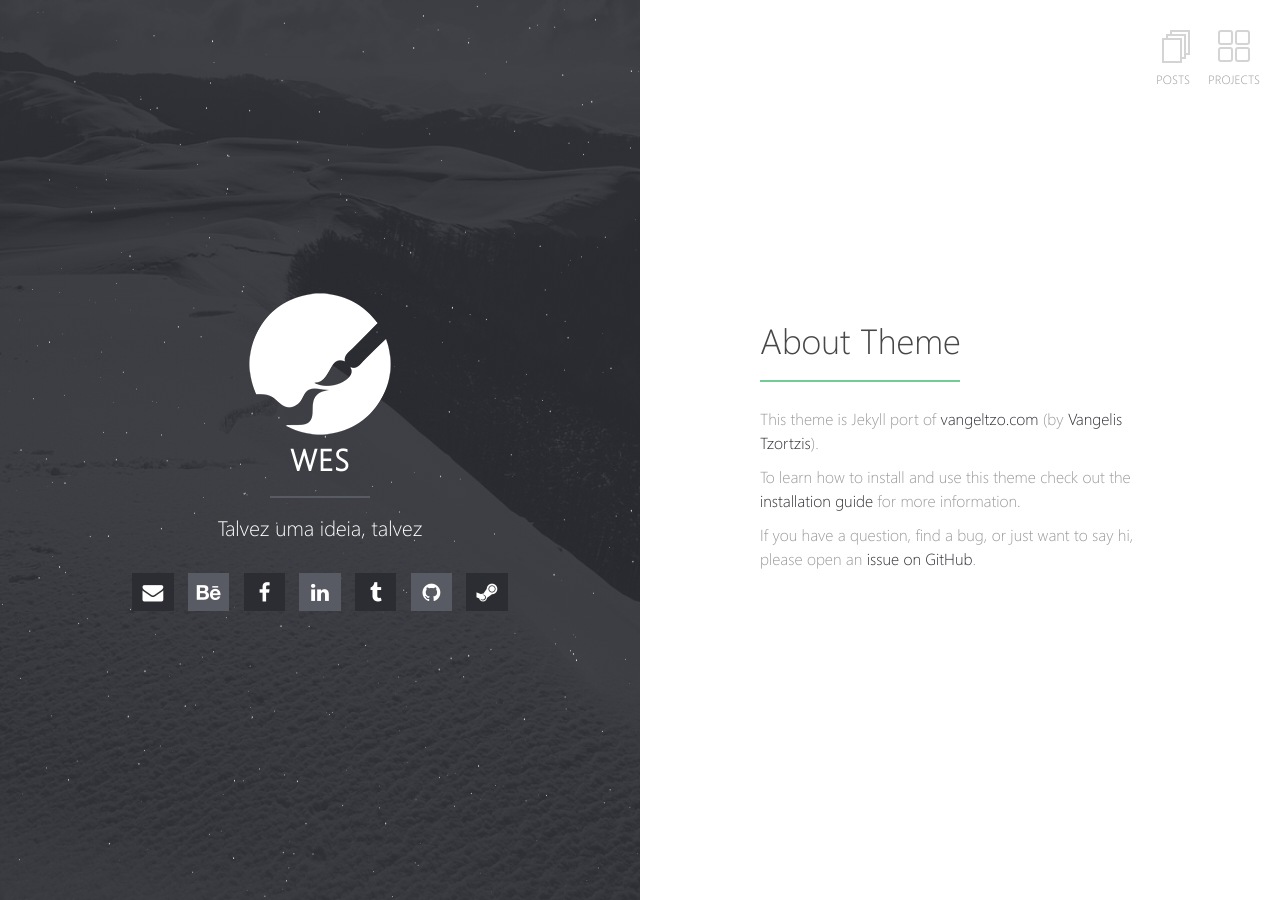
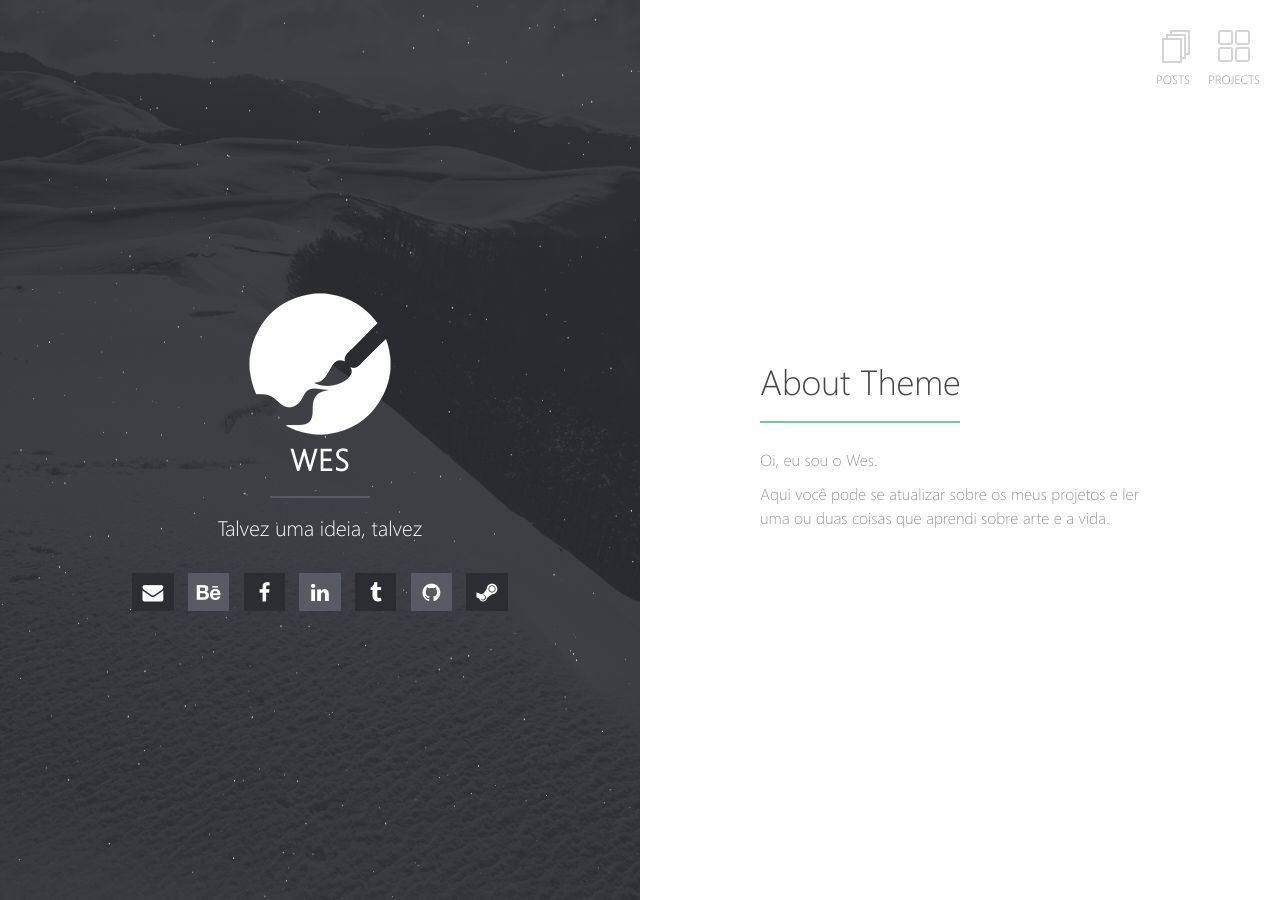
Before and after one commit to WesRabbit/WesRabbit.github.io, a Jekyll site: the page built from index.md, in a window 1280 px wide. Built offline with Jekyll 4.4.1, drawn with Linux system fonts in a browser that asks for light colours; our own code applies the rules of GitHub Pages for plain Markdown files.

Commit message:
Update index.md

```diff
--- a/index.md
+++ b/index.md
@@ -3,8 +3,6 @@ layout: home
 ---
 # About Theme
 
-This theme is Jekyll port of [vangeltzo.com](http://vangeltzo.com/) (by [Vangelis Tzortzis](https://github.com/srekoble)).
+Oi, eu sou o Wes.
 
-To learn how to install and use this theme check out the [installation guide](http://taylantatli.me/Halve/halve-theme/) for more information.
-
-If you have a question, find a bug, or just want to say hi, please open an [issue on GitHub](https://github.com/TaylanTatli/Halve/issues/new).
+Aqui você pode se atualizar sobre os meus projetos e ler uma ou duas coisas que aprendi sobre arte e a vida.
```
